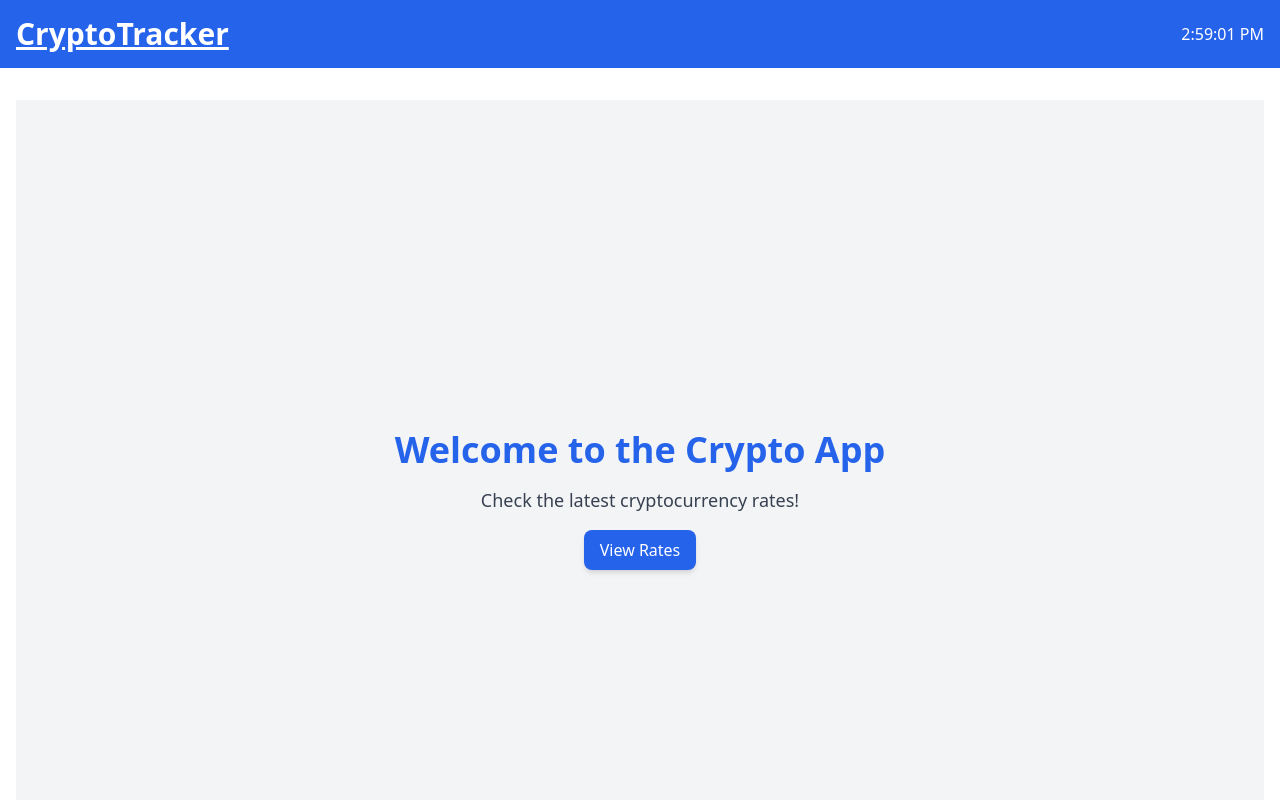
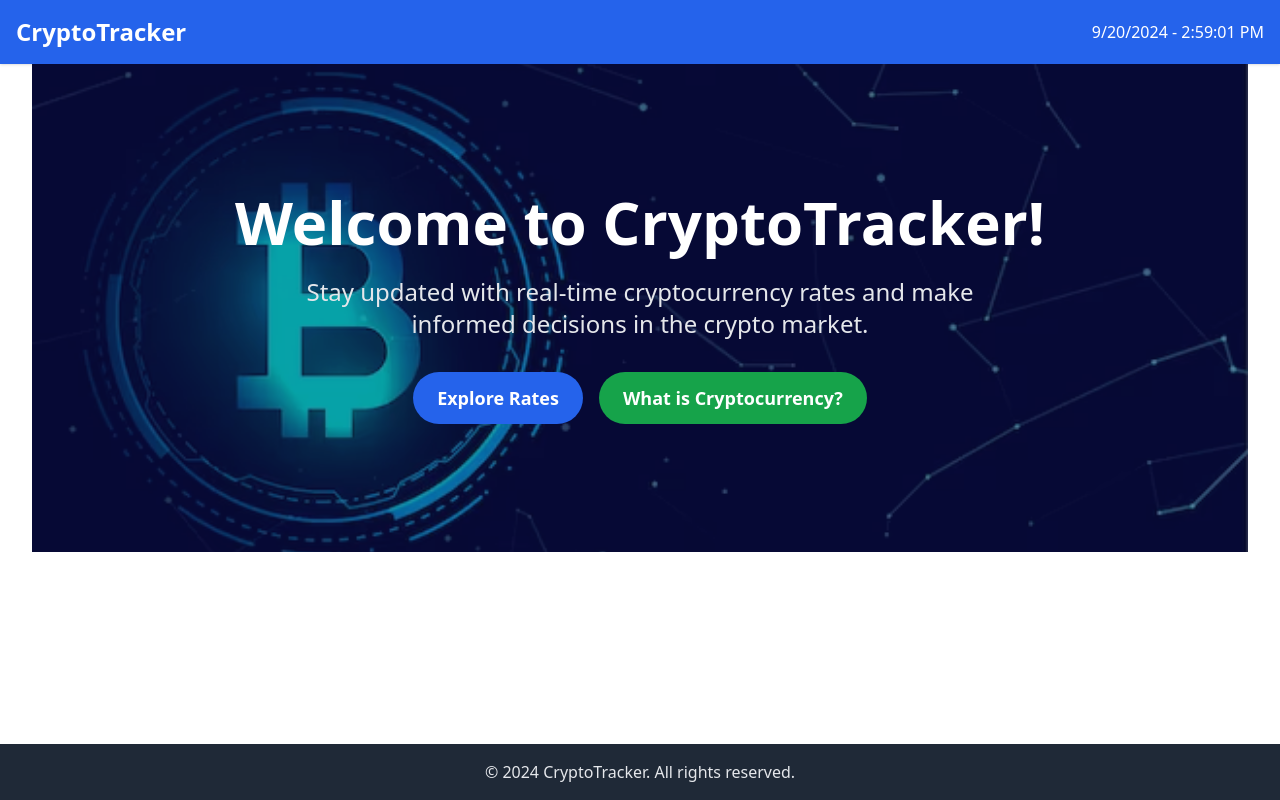
Before and after one commit to jorgev81/crypto-tracker, a React (Vite) app: page / in a window 1280 px wide. Shown: the top 800 px of the page. Built offline with nearby package versions, Linux system fonts and the light colour scheme.

Commit message:
Adding MainLayout and Pages

```diff
--- a/src/components/LiveClock/LiveClock.tsx
+++ b/src/components/LiveClock/LiveClock.tsx
@@ -5,6 +5,10 @@ const LiveClock: React.FC = () => {
   const [currentTime, setCurrentTime] = useState<string>(() => {
     return new Date().toLocaleTimeString();
   });
+
+  const [currentDate, setCurrentDate] = useState<string>(
+    new Date().toLocaleDateString()
+  )
 
   useEffect(() => {
     const timerId = setInterval(() => {
@@ -14,7 +18,7 @@ const LiveClock: React.FC = () => {
     return () => clearInterval(timerId); // Cleanup on unmount
   }, []);
 
-  return <div>{currentTime}</div>;
+  return <div>{currentDate} - {currentTime}</div>;
 };
 
 export default LiveClock;
--- /dev/null
+++ b/src/layouts/Footer.tsx
@@ -0,0 +1,9 @@
+import React from 'react';
+
+const Footer: React.FC = () => (
+  <footer className="bg-gray-800 text-gray-200 text-center py-4">
+    <p>&copy; {new Date().getFullYear()} CryptoTracker. All rights reserved.</p>
+  </footer>
+);
+
+export default Footer;
--- /dev/null
+++ b/src/layouts/Header.tsx
@@ -0,0 +1,16 @@
+import React from 'react';
+import { Link } from 'react-router-dom';
+import LiveClock from '../components/LiveClock';
+
+const Header: React.FC = () => (
+  <header className="bg-blue-600 text-white shadow">
+    <div className="container mx-auto flex items-center justify-between px-4 py-4">
+      <Link to="/" className="text-2xl font-bold">
+        CryptoTracker
+      </Link>
+      <LiveClock />
+    </div>
+  </header>
+);
+
+export default Header;
--- a/src/layouts/MainLayout.tsx
+++ b/src/layouts/MainLayout.tsx
@@ -1,34 +1,19 @@
-import React, { PropsWithChildren } from 'react';
-import LiveClock from '../components/LiveClock';
+import React from 'react';
+import Header from './Header';
+import Footer from './Footer';
 
-const MainLayout = ({ children }: PropsWithChildren<{}>) => {
+type MainLayoutProps = {
+  children: React.ReactNode;
+};
+
+const MainLayout: React.FC<MainLayoutProps> = ({ children }) => {
   return (
     <div className="flex flex-col min-h-screen">
-      {/* Navbar */}
-      <nav className="bg-blue-600 text-white py-4">
-        <div className="container mx-auto px-4 flex justify-between items-center">
-          <h1 className="text-3xl font-bold underline">
-            CryptoTracker
-          </h1>
-          <ul className="hidden md:flex space-x-6">
-            <li>
-              <LiveClock />
-            </li>
-          </ul>
-        </div>
-      </nav>
-
-      {/* Main Content */}
-      <main className="flex-grow container mx-auto px-4 py-8">
+      <Header />
+      <main className="flex-grow container mx-auto px-4 sm:px-6 lg:px-8">
         {children}
       </main>
-
-      {/* Footer */}
-      <footer className="bg-gray-800 text-white py-4">
-        <div className="container mx-auto px-4 text-center">
-          <p>&copy; {new Date().getFullYear()} My Website. All Rights Reserved.</p>
-        </div>
-      </footer>
+      <Footer />
     </div>
   );
 };
--- /dev/null
+++ b/src/models/RateInfo.ts
@@ -0,0 +1,6 @@
+export interface RateInfo {
+  rate: number;
+  ask: number;
+  bid: number;
+  diff24h: number;
+}
--- /dev/null
+++ b/src/models/RatesResponse.ts
@@ -0,0 +1,7 @@
+import { RateInfo } from "./RateInfo";
+
+export interface RatesResponse {
+    [baseCurrency: string]: {
+      [quoteCurrency: string]: RateInfo;
+    };
+  }
--- a/src/pages/Home.tsx
+++ b/src/pages/Home.tsx
@@ -1,16 +1,41 @@
-import { FC } from 'react';
+// Home.tsx
+import React from 'react';
 import { Link } from 'react-router-dom';
+import heroBackground from '../assets/bitcoin.avif'; // Ensure the path is correct
 
-const Home: FC = () => {
-  return (
-    <div className="min-h-screen bg-gray-100 flex flex-col justify-center items-center">
-      <h1 className="text-4xl font-bold text-blue-600">Welcome to the Crypto App</h1>
-      <p className="text-lg text-gray-700 mt-4">Check the latest cryptocurrency rates!</p>
-      <Link to="/rates" className="mt-4 bg-blue-600 text-white px-4 py-2 rounded-lg shadow-md hover:bg-blue-700">
-        View Rates
-      </Link>
+const Home: React.FC = () => (
+  <div className="relative bg-gray-900">
+    <div
+      className="absolute inset-0 bg-cover bg-center opacity-60"
+      style={{ backgroundImage: `url(${heroBackground})` }}
+    ></div>
+
+    {/* Overlay content */}
+    <div className="relative container mx-auto px-4 py-32 text-center">
+      <h1 className="text-4xl sm:text-5xl lg:text-6xl font-extrabold text-white mb-6">
+        Welcome to CryptoTracker!
+      </h1>
+      <p className="text-lg sm:text-xl lg:text-2xl text-gray-200 mb-8 max-w-2xl mx-auto">
+        Stay updated with real-time cryptocurrency rates and make informed decisions in the crypto market.
+      </p>
+      <div className="flex justify-center space-x-4">
+        <Link
+          to="/rates"
+          className="inline-block bg-blue-600 text-white px-6 py-3 rounded-full text-lg font-semibold hover:bg-blue-700 transition duration-300"
+        >
+          Explore Rates
+        </Link>
+        <a
+          href="https://en.wikipedia.org/wiki/Cryptocurrency"
+          target="_blank"
+          rel="noopener noreferrer"
+          className="inline-block bg-green-600 text-white px-6 py-3 rounded-full text-lg font-semibold hover:bg-green-700 transition duration-300"
+        >
+          What is Cryptocurrency?
+        </a>
+      </div>
     </div>
-  );
-};
+  </div>
+);
 
 export default Home;
--- a/src/pages/RateDetails.tsx
+++ b/src/pages/RateDetails.tsx
@@ -1,33 +1,67 @@
-import { FC, useEffect, useState } from 'react';
+// RateDetail.tsx
+import React from 'react';
 import { useParams } from 'react-router-dom';
+import { useGetRates } from '../hooks/useGetRates';
+import { RateInfo } from '../models/RateInfo';
 
-const RateDetails: FC = () => {
-  const { id } = useParams<{ id: string }>();
-  const [coinData, setCoinData] = useState<any>(null);
+interface RouteParams {
+  id: string;
+}
 
-  useEffect(() => {
-    const fetchData = async () => {
-      const response = await fetch(`https://app.youhodler.com/api/v3/rates/extended`);
-      const data = await response.json();
-      const coin = data.find((coin: any) => coin.symbol === id.toUpperCase());
-      setCoinData(coin);
-    };
-    fetchData();
-  }, [id]);
+const RateDetail: React.FC = () => {
+  const { id } = useParams<RouteParams>();
+  const { data, error, loading } = useGetRates();
 
-  if (!coinData) {
-    return <div>Loading...</div>;
+  if (loading) {
+    return <div className="text-center py-10">Loading...</div>;
   }
 
+  if (error || !data) {
+    return (
+      <div className="text-center py-10 text-red-500">
+        Error fetching coin data: {error}
+      </div>
+    );
+  }
+
+  const coinSymbol = id.toLowerCase();
+  const coinData = data[coinSymbol];
+
+  if (!coinData || !coinData['usd']) {
+    return (
+      <div className="text-center py-10 text-gray-500">
+        Coin data not available for {id.toUpperCase()} relative to USD.
+      </div>
+    );
+  }
+
+  const rateInfo: RateInfo = coinData['usd'];
+
   return (
-    <div>
-      <h1>{coinData.name}</h1>
-      <p>Rate: {coinData.rate}</p>
-      <p>Ask: {coinData.ask}</p>
-      <p>Bid: {coinData.bid}</p>
-      <p>24h Diff: {coinData.diff24h}</p>
+    <div className="py-10">
+      <h2 className="text-4xl font-bold text-gray-800 mb-6">
+        {id.toUpperCase()} to USD Rate Details
+      </h2>
+      <div className="space-y-4 text-gray-700">
+        <p className="text-xl">
+          <span className="font-semibold">Rate (Medium Price):</span>{' '}
+          ${rateInfo.rate}
+        </p>
+        <p className="text-xl">
+          <span className="font-semibold">Ask Price:</span>{' '}
+          ${rateInfo.ask}
+        </p>
+        <p className="text-xl">
+          <span className="font-semibold">Bid Price:</span>{' '}
+          ${rateInfo.bid}
+        </p>
+        <p className="text-xl">
+          <span className="font-semibold">24h Change:</span>{' '}
+          {rateInfo.diff24h}%
+        </p>
+      </div>
     </div>
   );
 };
 
-export default RateDetails;
+export default RateDetail;
--- a/src/pages/Rates.tsx
+++ b/src/pages/Rates.tsx
@@ -1,9 +1,63 @@
-import { FC } from 'react';
+// Rates.tsx
+import React from 'react';
+import { Link } from 'react-router-dom';
+import { useGetRates } from '../hooks/useGetRates';
+import { RateInfo } from '../models/RateInfo';
 
-const Rates: FC = () => {
+interface CoinRate {
+  symbol: string;
+  rateInfo: RateInfo;
+}
+
+const Rates: React.FC = () => {
+  const { data, error, loading } = useGetRates();
+
+  if (loading) {
+    return <div className="text-center py-10">Loading...</div>;
+  }
+
+  if (error || !data) {
+    return (
+      <div className="text-center py-10 text-red-500">
+        Error fetching rates: {error}
+      </div>
+    );
+  }
+
+  // Extract rates relative to USD
+  const usdRates: CoinRate[] = [];
+
+  for (const baseCurrency in data) {
+    if (data[baseCurrency]['usd']) {
+      usdRates.push({
+        symbol: baseCurrency.toUpperCase(),
+        rateInfo: data[baseCurrency]['usd'],
+      });
+    }
+  }
+
   return (
-    <div className="min-h-screen bg-gray-100 flex flex-col justify-center items-center">
-      <h1 className="text-4xl font-bold text-blue-600">Welcome to the Rates</h1>
+    <div className="py-10">
+      <h2 className="text-3xl font-bold text-gray-800 mb-8">
+        Cryptocurrency Rates Relative to USD
+      </h2>
+      <div className="grid gap-6 sm:grid-cols-2 lg:grid-cols-3">
+        {usdRates.map((coin) => (
+          <Link
+            to={`/rates/${coin.symbol.toLowerCase()}`}
+            key={coin.symbol}
+            className="border border-gray-200 rounded-lg p-6 shadow hover:bg-transparent hover:shadow-lg transition-shadow duration-300 bg-[#f0f8ff]"
+          >
+            <h3 className="text-2xl font-semibold mb-2">{coin.symbol}</h3>
+            <p className="text-xl text-gray-600 mb-4">
+              Price: ${coin.rateInfo.rate}
+            </p>
+            <p className="text-gray-500">
+              24h Change: {coin.rateInfo.diff24h}%
+            </p>
+          </Link>
+        ))}
+      </div>
     </div>
   );
 };
--- a/tailwind.config.js
+++ b/tailwind.config.js
@@ -4,7 +4,12 @@ export default {
     './src/**/*.{js,jsx,ts,tsx}'
   ],
   theme: {
-    extend: {},
+    extend: {
+      colors: {
+        brandBlue: '#1E40AF',
+      },
+    },
   },
+  darkMode: 'media',
   plugins: [],
 }
```
Also changed, not shown: src/assets/bitcoin.avif (added), src/assets/hero.avif (added).
